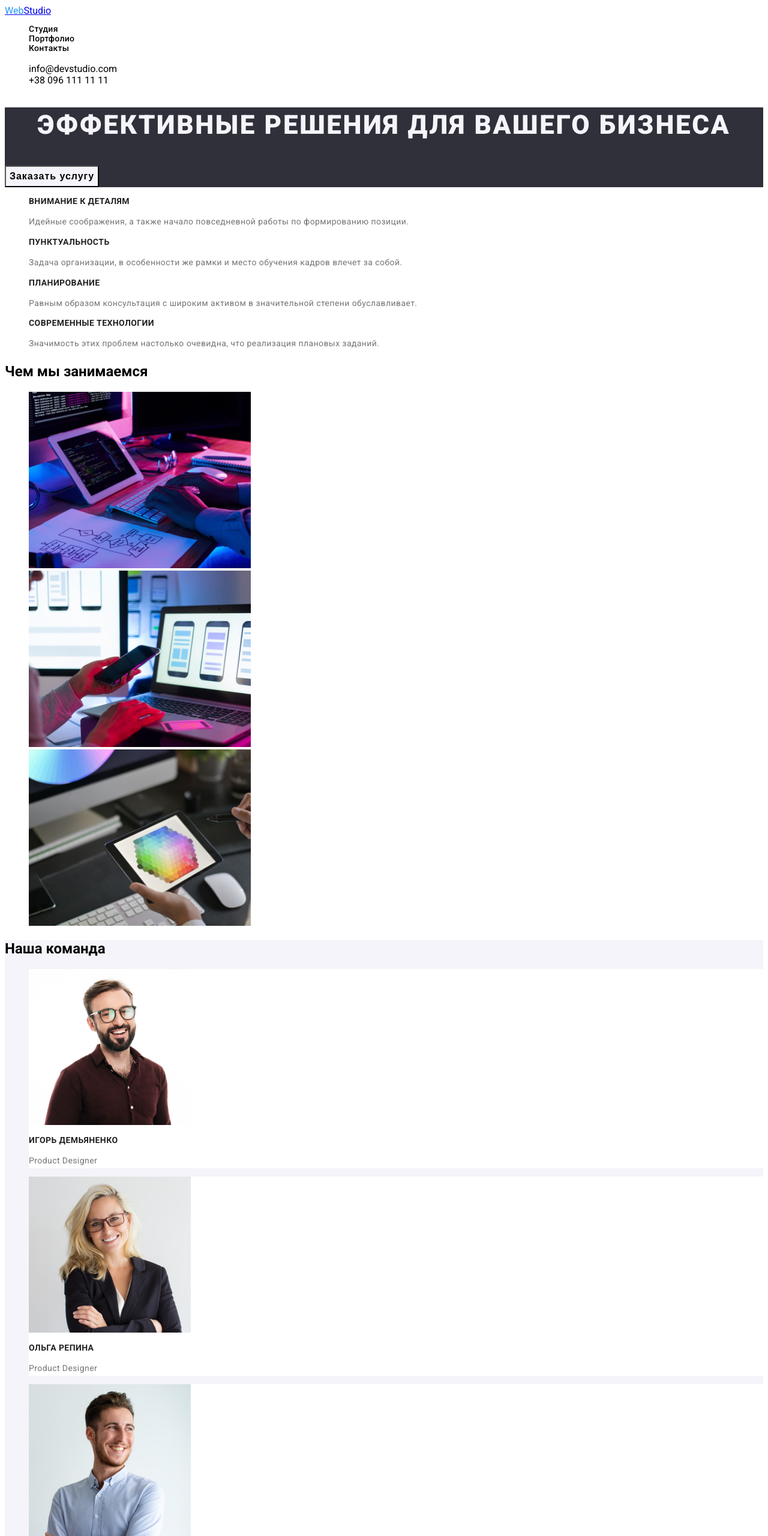
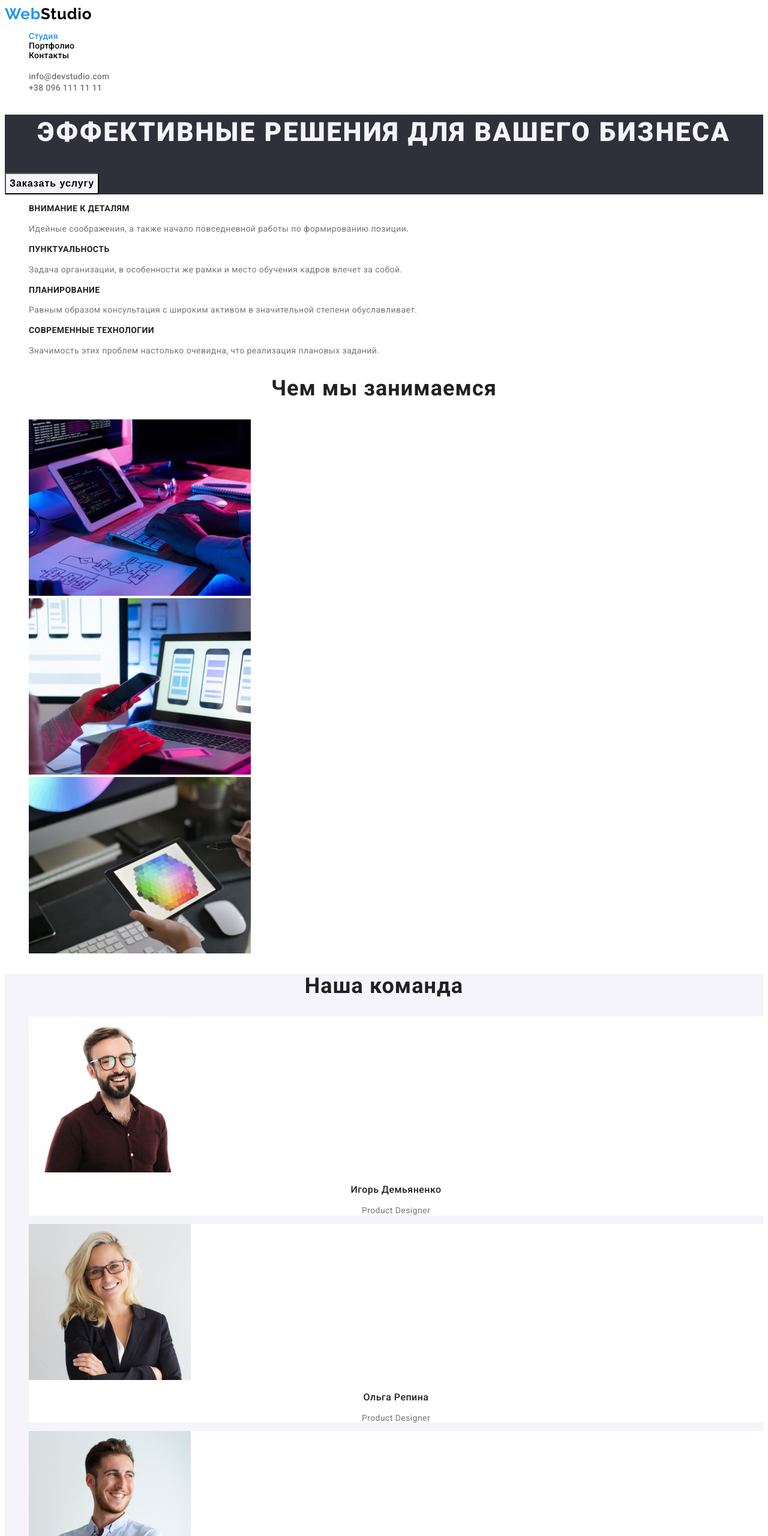
Before and after one commit to Qweeqer/goit-markup-hw-02, a plain HTML site: page index.html in a window 1280 px wide. Shown: the top 2560 px of the page at 60% size. Drawn offline with Linux system fonts and the light colour scheme.

Commit message:
Внесено зміни класів та валідовано
Внесено зміни класів стр.20,26,27,65,68,69,72,73,76,77,80,81,87 плюс валідація

```diff
--- a/index.html
+++ b/index.html
@@ -15,16 +15,16 @@
     <!--Header-->
     <header class="header">
         <nav class="header-nav">
-            <a class="logo-links" href="./index.html"><span class="style-web">Web</span>Studio</a>
+            <a class="logo" href="./index.html"><span class="style-web">Web</span>Studio</a>
             <ul class="links">
-                <li><a class="link current" href="./index.html">Студия</a></li>
+                <li><a class="link-current" href="./index.html">Студия</a></li>
                 <li><a class="link" href="./portfolio.html">Портфолио</a></li>
                 <li><a class="link" href="#">Контакты</a></li>
             </ul>
         </nav>
             <ul class="contacts">
-                <li><a class="link mail" href="mailto:info@devstudio.com">info@devstudio.com</a></li>
-                <li><a class="link tel" href="tel:+380961111111">+38 096 111 11 11</a></li>
+                <li><a class="link-mail" href="mailto:info@devstudio.com">info@devstudio.com</a></li>
+                <li><a class="link-tel" href="tel:+380961111111">+38 096 111 11 11</a></li>
             </ul>
     </header>
     <!--MainText-->
@@ -53,7 +53,7 @@
     </section>
      <!--Whatwedo-->
     <section class="project">
-        <h2 class="project-title">Чем мы занимаемся</h2>
+        <h2 class="section-title">Чем мы занимаемся</h2>
         <ul class="project-list">
         <li class="project-item"><img src="./images/whatwedo1.jpg" alt="Десктопные приложения" width="370" height="294"></li>
         <li class="project-item"><img src="./images/whatwedo2.jpg" alt="Мобильные приложения" width="370" height="294"></li>
@@ -62,29 +62,29 @@
     </section>
     <!--OurTeam-->
         <section class="team">
-            <h2 class="team-title">Наша команда</h2>
+            <h2 class="section-title">Наша команда</h2>
             <ul class="team-list">
                 <li class="team-item"><img src="./images/ihordemyanenko.jpg" alt="первый член команды Игорь Демьяненко" width="270">
-                    <h3 class="name title">Игорь Демьяненко</h3>
-                     <p class="position text">Product Designer</p>
+                    <h3 class="name-title">Игорь Демьяненко</h3>
+                     <p class="position-text">Product Designer</p>
                 </li>
                 <li class="team-item"><img src="./images/olharepina.jpg" alt="второй член команды Ольга Репина" width="270">
-                    <h3 class="name title">Ольга Репина</h3>
-                     <p class="position text">Product Designer</p>
+                    <h3 class="name-title">Ольга Репина</h3>
+                     <p class="position-text">Product Designer</p>
                 </li>
                 <li class="team-item"><img src="./images/mykolatarasov.jpg" alt="третий член команды Николай Тарасов" width="270">
-                     <h3 class="name title">Николай Тарасов</h3>
-                     <p class="position text">Marketing</p>
+                     <h3 class="name-title">Николай Тарасов</h3>
+                     <p class="position-text">Marketing</p>
                 </li>
                 <li class="team-item"><img src="./images/mihayloermakov.jpg" alt="четвертый член команды Михаил Ермаков" width="270">
-                    <h3 class="name title">Михаил Ермаков</h3>
-                    <p class="position text">UI Designer</p></li>
+                    <h3 class="name-title">Михаил Ермаков</h3>
+                    <p class="position-text">UI Designer</p></li>
             </ul>
         </section>
     </main>
     <!--Footer-->
     <footer class="footer">
-        <a class="logo-footer" href="./index.html"><span class="style-web">Web</span>Studio</a>
+        <a class="logo" href="./index.html"><span class="style-web">Web</span>Studio</a>
         <!--Address-->
         <address class="address-footer">
             <ul class="address-list">
```
